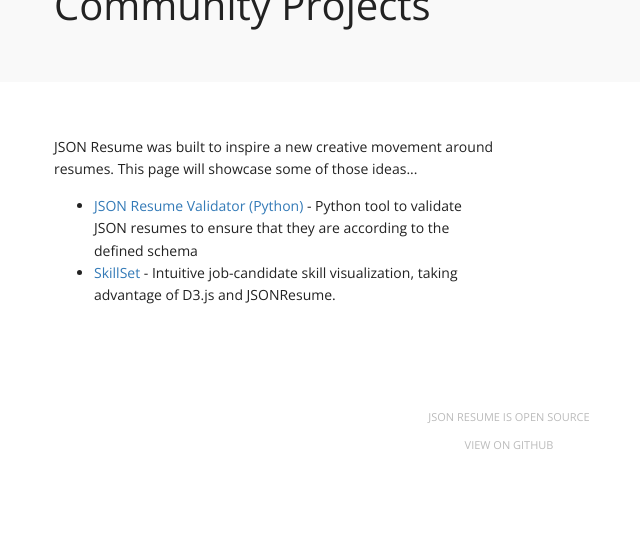
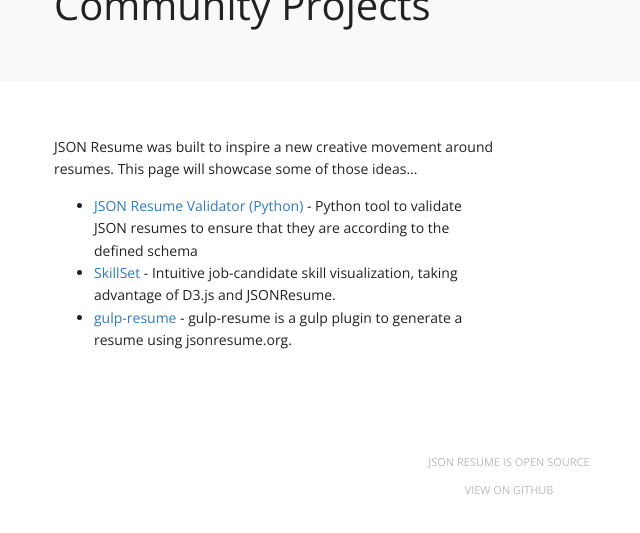
Before and after one commit to jsonresume/resume-website, a Jekyll site: the page built from projects.html, in a window 1280 px wide, cut to the strip 173-706 px from the top of the page. Shown: the whole strip, without its empty margins (131-771 px from the left). Built offline with Jekyll 4.4.1, drawn with Linux system fonts in a browser that asks for light colours; nearby versions of some CDN libraries; a script that is not in the unit is left out.

Commit message:
Added gulp resume to projects

```diff
--- a/_data/projects.yaml
+++ b/_data/projects.yaml
@@ -5,3 +5,7 @@
 - name: SkillSet
   link: https://github.com/Jac21/SkillSet
   description: Intuitive job-candidate skill visualization, taking advantage of D3.js and JSONResume.
+
+- name: gulp-resume
+  link: https://github.com/mattberther/gulp-resume
+  description: gulp-resume is a gulp plugin to generate a resume using jsonresume.org.
```
